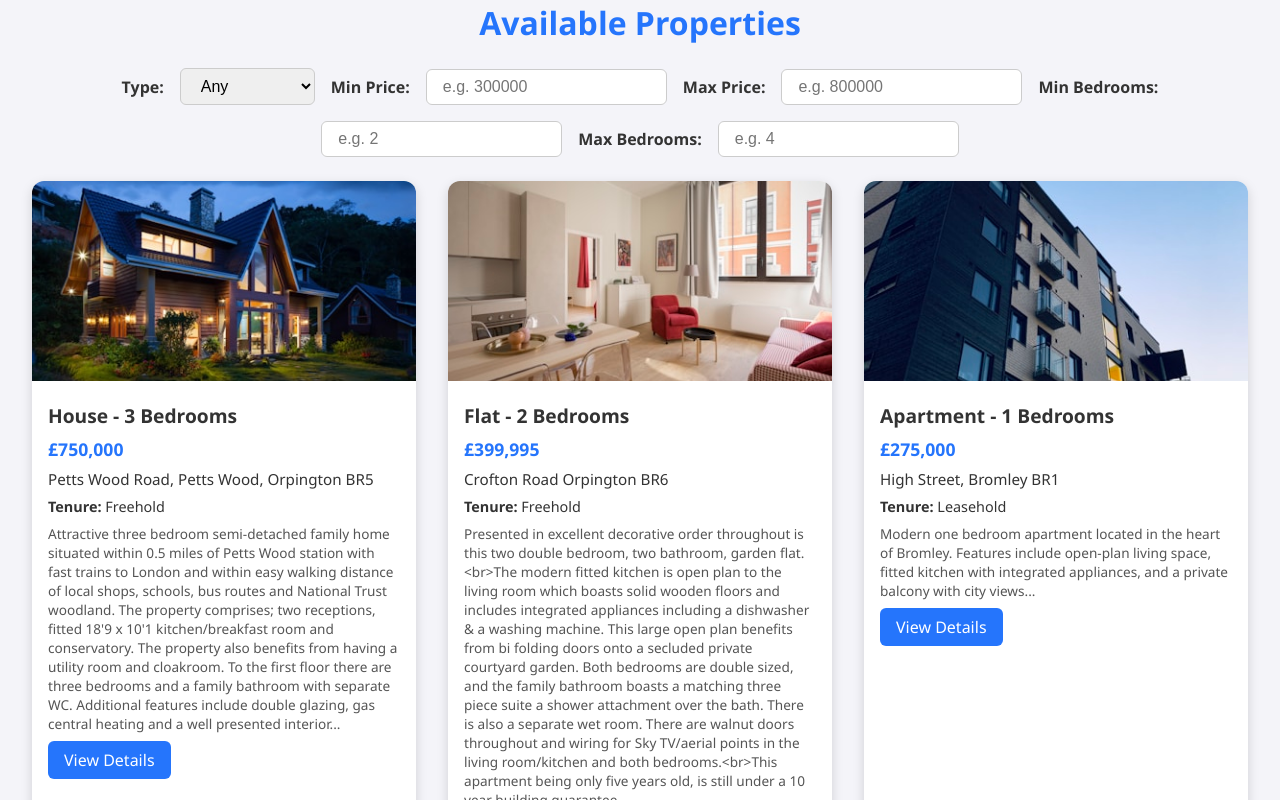
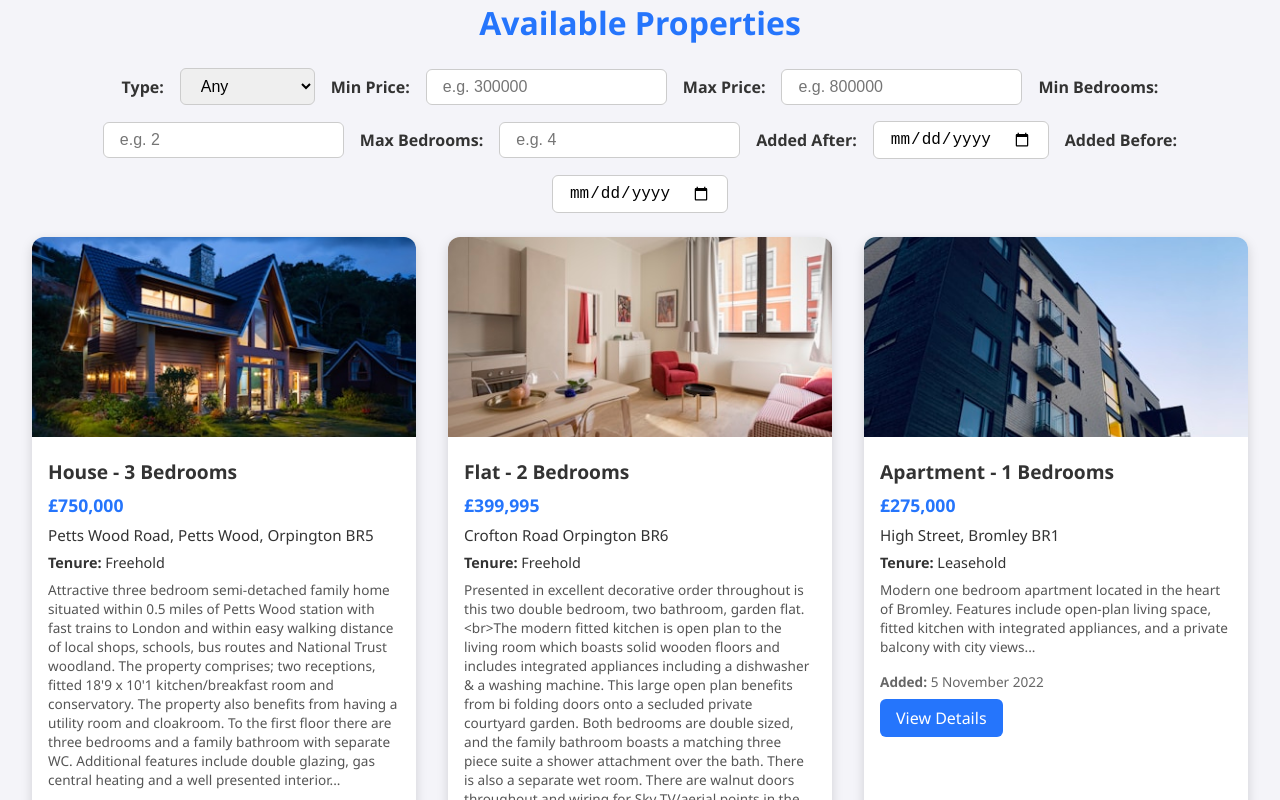
Before and after one commit to prasithmandara/property-hub, a React (Vite) app: page / in a window 1280 px wide. Shown: the part 560-1360 px from the top of the page. Built offline with nearby package versions, Linux system fonts and the light colour scheme.

Commit message:
added date filter to property listings

```diff
--- a/src/App.css
+++ b/src/App.css
@@ -168,6 +168,12 @@ body {
   color: #555;
 }
 
+.added-date {
+  font-size: 0.85rem;
+  margin-bottom: 1rem;
+  color: #666;
+}
+
 .details-link {
   text-decoration: none;
   color: white;
--- a/src/App.jsx
+++ b/src/App.jsx
@@ -9,8 +9,15 @@ function App() {
   const [maxPrice, setMaxPrice] = useState("");
   const [minBedrooms, setMinBedrooms] = useState("");
   const [maxBedrooms, setMaxBedrooms] = useState("");
+  const [afterDate, setAfterDate] = useState("");
+  const [beforeDate, setBeforeDate] = useState("");
 
-  // Filter properties based on type, price, and bedrooms
+  // Helper: convert property "added" object to JS Date
+  const getPropertyDate = (added) => {
+    return new Date(`${added.month} ${added.day}, ${added.year}`);
+  };
+
+  // Filter properties based on type, price, bedrooms, and date
   const filteredProperties = propertiesData.properties.filter((property) => {
     const matchesType =
       filterType === "any" ||
@@ -28,12 +35,22 @@ function App() {
     const matchesMaxBedrooms =
       maxBedrooms === "" || property.bedrooms <= parseInt(maxBedrooms, 10);
 
+    const propertyDate = getPropertyDate(property.added);
+
+    const matchesAfterDate =
+      afterDate === "" || propertyDate >= new Date(afterDate);
+
+    const matchesBeforeDate =
+      beforeDate === "" || propertyDate <= new Date(beforeDate);
+
     return (
       matchesType &&
       matchesMinPrice &&
       matchesMaxPrice &&
       matchesMinBedrooms &&
-      matchesMaxBedrooms
+      matchesMaxBedrooms &&
+      matchesAfterDate &&
+      matchesBeforeDate
     );
   });
 
@@ -109,6 +126,22 @@ function App() {
             onChange={(e) => setMaxBedrooms(e.target.value)}
             placeholder="e.g. 4"
           />
+
+          <label htmlFor="afterDate">Added After:</label>
+          <input
+            type="date"
+            id="afterDate"
+            value={afterDate}
+            onChange={(e) => setAfterDate(e.target.value)}
+          />
+
+          <label htmlFor="beforeDate">Added Before:</label>
+          <input
+            type="date"
+            id="beforeDate"
+            value={beforeDate}
+            onChange={(e) => setBeforeDate(e.target.value)}
+          />
         </div>
 
         <div className="property-list">
@@ -125,6 +158,9 @@ function App() {
                 <p className="location">{property.location}</p>
                 <p className="tenure"><strong>Tenure:</strong> {property.tenure}</p>
                 <p className="description">{property.description}</p>
+                <p className="added-date">
+                  <strong>Added:</strong> {property.added.day} {property.added.month} {property.added.year}
+                </p>
                 <a href={property.url} className="details-link">View Details</a>
               </div>
             </div>
```
